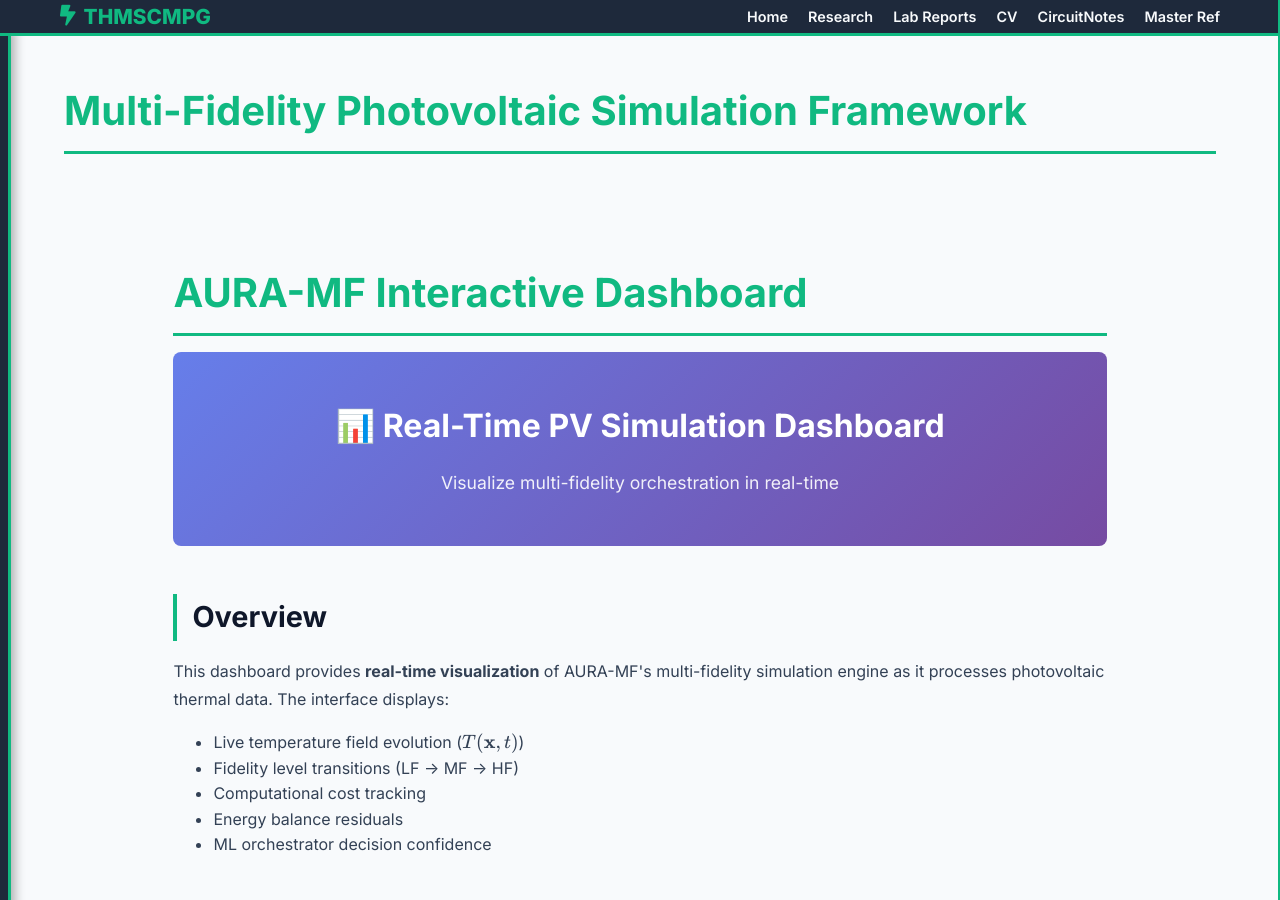
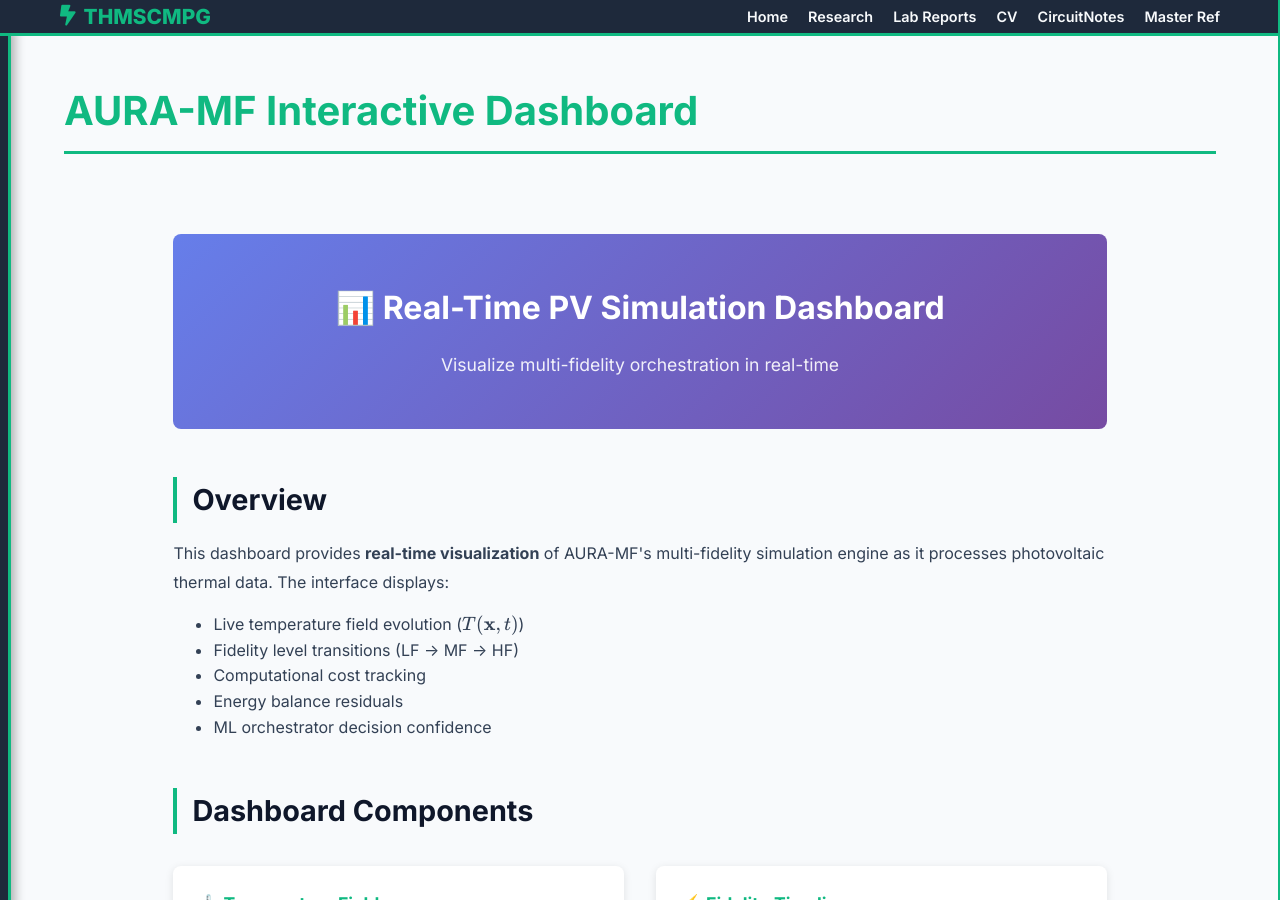
Before and after one commit to THMSCMPG/AURA-MF, a Jekyll site: the page built from interactive/dashboard.html, in a window 1280 px wide and 900 px high. Built offline with Jekyll 4.4.1, drawn with Linux system fonts in a browser that asks for light colours.

Commit message:
Update dashboard.html

```diff
--- a/interactive/dashboard.html
+++ b/interactive/dashboard.html
@@ -1,11 +1,10 @@
 ---
 layout: default
-title: Multi-Fidelity Photovoltaic Simulation Framework
+title: AURA-MF Interactive Dashboard
 weight: 6
 ---
 
     <main>
-        <h1>AURA-MF Interactive Dashboard</h1>
 
         <div class="hero-banner">
             <h2>📊 Real-Time PV Simulation Dashboard</h2>
```
